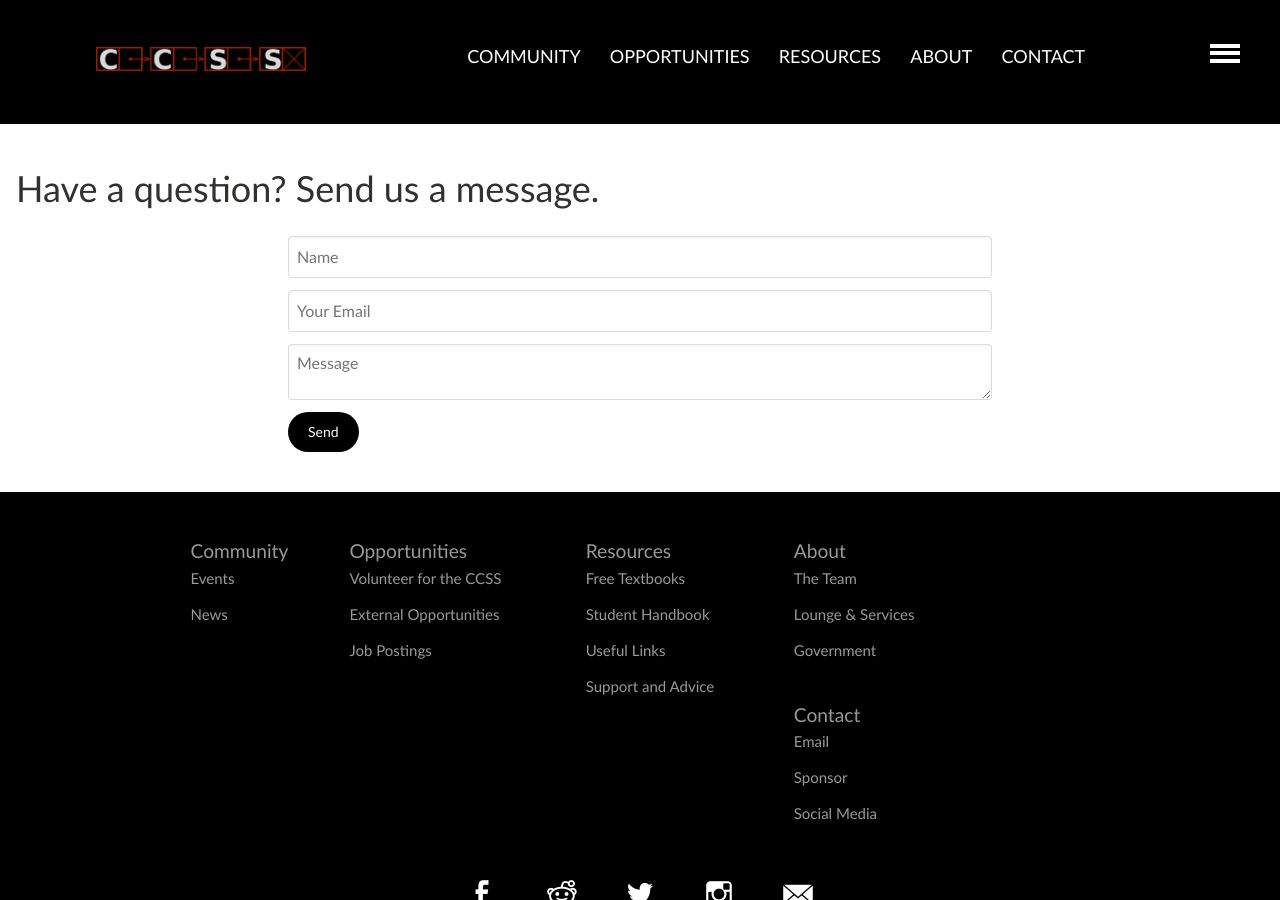
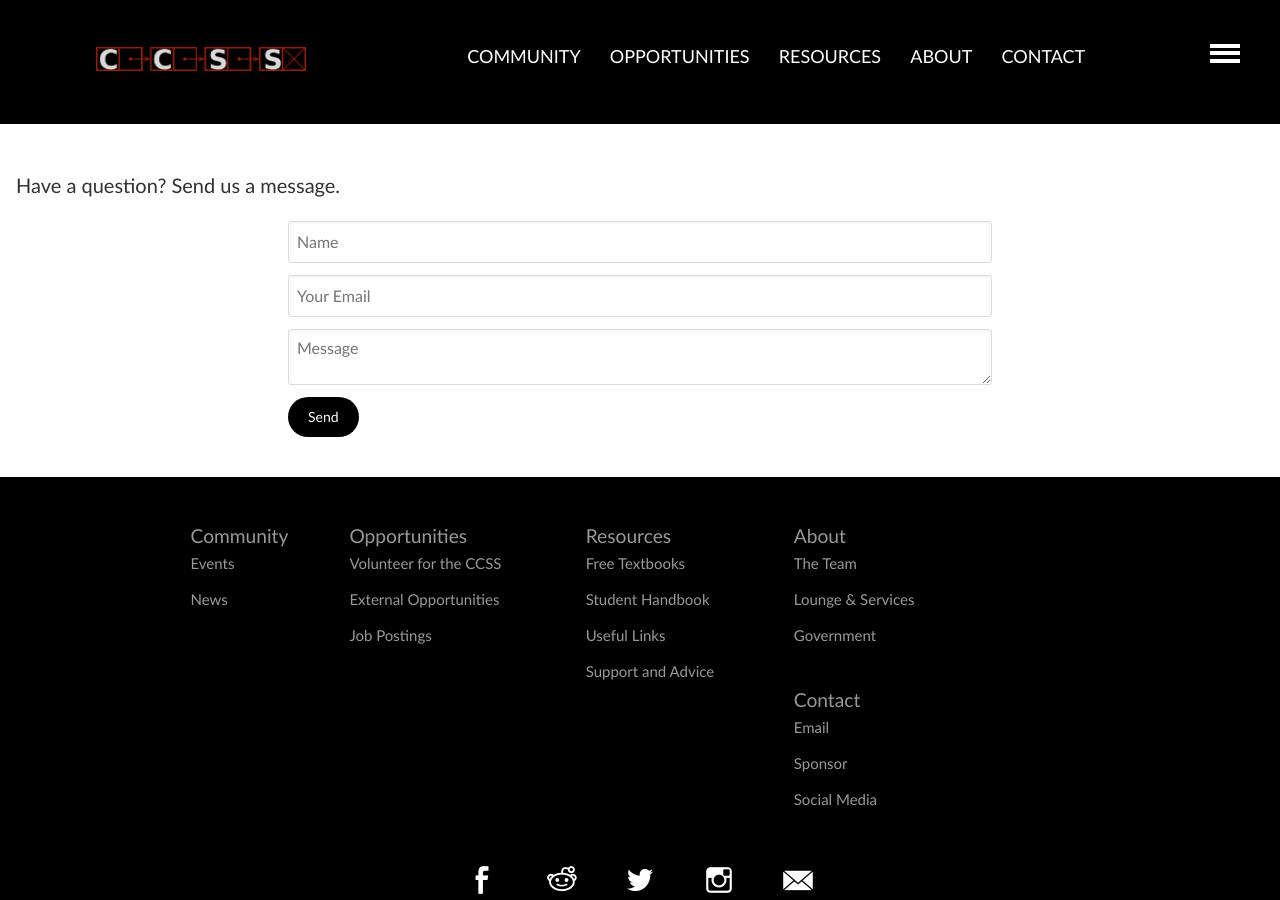
Before and after one commit to brittnylapierre/ccss_web, a Jekyll site: the page built from contact/email/index.md, in a window 1280 px wide. Built offline with Jekyll 4.4.1, drawn with Linux system fonts in a browser that asks for light colours.

```diff
--- a/contact/email/index.md
+++ b/contact/email/index.md
@@ -4,7 +4,7 @@ permalink: /contact/email/
 title: Contact Us
 published: true
 ---
-<h1>Have a question? Send us a message.</h1>
+<h5>Have a question? Send us a message.</h5>
 
 <form class="basic-form" action="https://formspree.io/brittny.lapierre@gmail.com" method="POST">
     <input type="hidden" name="_subject" value="Email Page" />
```
